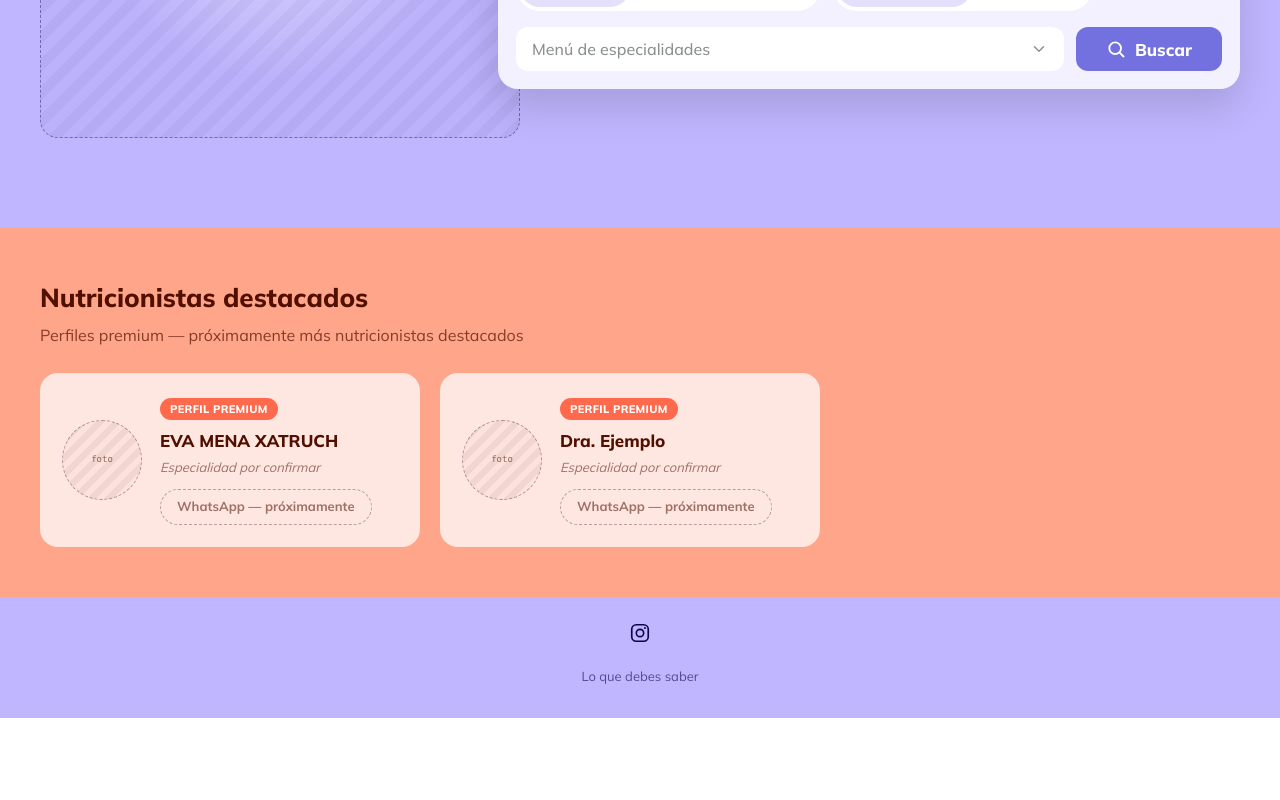
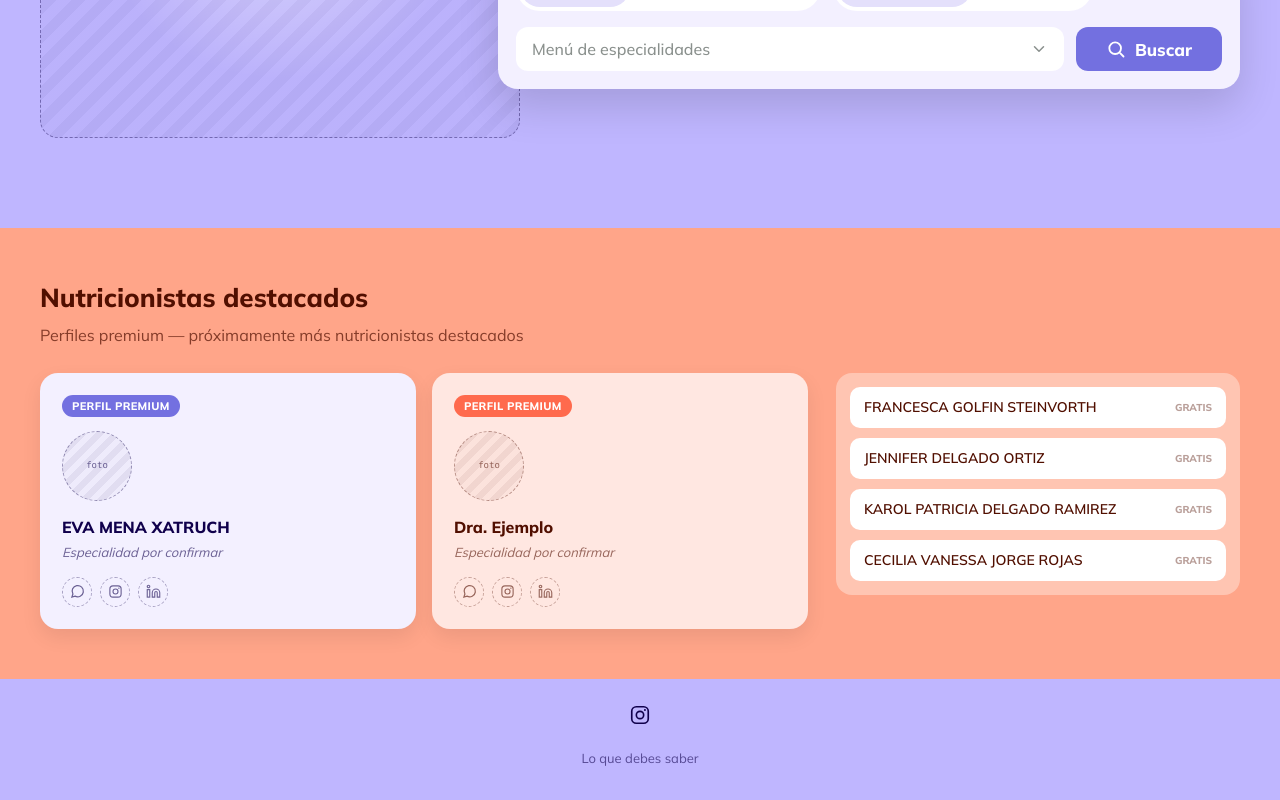
Before and after one commit to Cubujuqui/ncr-directory, a Next.js app: page / in a window 1280 px wide. Shown: the part 439-1239 px from the top of the page. Before the commit the page ends 1157 px from the top, so only its background shows below. Built offline with nearby package versions, Linux system fonts and the light colour scheme.

Commit message:
add tier-specific info to premium cards and contact rows

```diff
--- a/app/page.tsx
+++ b/app/page.tsx
@@ -1,11 +1,12 @@
 import { getEspecialidades } from '@/lib/nutricionistas';
 import SearchBar from '@/components/SearchBar';
 import Spotlight from '@/components/Spotlight';
-import { getPerfilesDestacados } from '@/lib/perfiles';
+import { getPerfilesDestacados, getFilasSecundarias } from '@/lib/perfiles';
 
 export default function Home() {
   const especialidades = getEspecialidades();
   const perfilesDestacados = getPerfilesDestacados();
+  const filasSecundarias = getFilasSecundarias();
 
   return (
     <div style={{ minHeight: '100vh', background: '#BFB6FF', fontFamily: "'Mulish', system-ui, sans-serif", color: '#10004C', overflow: 'hidden', position: 'relative' }}>
@@ -46,7 +47,7 @@ export default function Home() {
           </div>
         </div>
       </main>
-<Spotlight perfiles={perfilesDestacados} />
+<Spotlight perfiles={perfilesDestacados} filasSecundarias={filasSecundarias} />
       {/* FOOTER */}
       <footer style={{ maxWidth: '1400px', margin: '0 auto', padding: '16px 40px 32px', display: 'flex', flexDirection: 'column', alignItems: 'center', gap: '14px' }}>
         <div style={{ display: 'flex', alignItems: 'center', justifyContent: 'center', gap: '16px' }}>
--- a/components/Spotlight.tsx
+++ b/components/Spotlight.tsx
@@ -1,58 +1,100 @@
-import { PerfilCompleto } from '@/lib/perfiles';
+import { PerfilCompleto, FilaSecundaria } from '@/lib/perfiles';
 
-const CORAL = {
-  background: '#FFA589',
-  light: '#FFE7E1',
-  primary: '#FF6A4D',
-  dark: '#510F00',
-};
+const PALETAS = [
+  { background: '#BFB6FF', light: '#F3F0FF', primary: '#7370E0', dark: '#10004C' },
+  { background: '#FFA589', light: '#FFE7E1', primary: '#FF6A4D', dark: '#510F00' },
+  { background: '#AFE8E8', light: '#E8FCFB', primary: '#4ECECE', dark: '#003333' },
+  { background: '#FFBD66', light: '#FFEFD9', primary: '#EF8800', dark: '#5B2F00' },
+];
 
-function Avatar() {
+const SECTION_BG = '#FFA589';
+
+function Avatar({ dark }: { dark: string }) {
   return (
-    <div style={{ width: '80px', height: '80px', borderRadius: '50%', border: '1.5px dashed rgba(81,15,0,0.4)', display: 'flex', alignItems: 'center', justifyContent: 'center', backgroundImage: 'repeating-linear-gradient(135deg, rgba(81,15,0,0.08) 0 6px, rgba(81,15,0,0.02) 6px 12px)', flexShrink: 0 }}>
-      <span style={{ fontFamily: "ui-monospace, 'SF Mono', Menlo, monospace", fontSize: '9px', color: 'rgba(81,15,0,0.6)', textAlign: 'center' }}>foto</span>
+    <div style={{ width: '70px', height: '70px', borderRadius: '50%', border: `1.5px dashed ${dark}66`, display: 'flex', alignItems: 'center', justifyContent: 'center', backgroundImage: `repeating-linear-gradient(135deg, ${dark}14 0 6px, ${dark}05 6px 12px)`, flexShrink: 0 }}>
+      <span style={{ fontFamily: "ui-monospace, 'SF Mono', Menlo, monospace", fontSize: '9px', color: `${dark}99`, textAlign: 'center' }}>foto</span>
     </div>
   );
 }
 
-function SpotlightCard({ perfil }: { perfil: PerfilCompleto }) {
+function PremiumCard({ perfil, paleta }: { perfil: PerfilCompleto; paleta: typeof PALETAS[number] }) {
   const nombreCompleto = `${perfil.nombre} ${perfil.primerApellido} ${perfil.segundoApellido}`.trim();
 
   return (
-    <div style={{ background: CORAL.light, borderRadius: '18px', padding: '22px', display: 'flex', gap: '18px', alignItems: 'center', flex: '1 1 300px', maxWidth: '380px' }}>
-      <Avatar />
-      <div style={{ flex: 1, minWidth: 0 }}>
-        <span style={{ display: 'inline-block', background: CORAL.primary, color: '#ffffff', fontSize: '11px', fontWeight: 800, padding: '3px 10px', borderRadius: '999px', marginBottom: '8px', letterSpacing: '0.3px' }}>
+    <div style={{ background: paleta.light, borderRadius: '18px', padding: '22px', display: 'flex', flexDirection: 'column', alignItems: 'flex-start', boxShadow: '0 8px 20px rgba(0,0,0,0.08)', height: '100%', boxSizing: 'border-box' }}>
+      <span style={{ display: 'inline-block', background: paleta.primary, color: '#ffffff', fontSize: '11px', fontWeight: 800, padding: '3px 10px', borderRadius: '999px', marginBottom: '14px', letterSpacing: '0.3px' }}>
         PERFIL PREMIUM
       </span>
-        <p style={{ margin: 0, fontWeight: 800, fontSize: '17px', color: CORAL.dark }}>{nombreCompleto}</p>
-        <p style={{ margin: '4px 0 12px', fontSize: '13px', color: 'rgba(81,15,0,0.55)', fontStyle: 'italic' }}>
+      <Avatar dark={paleta.dark} />
+      <p style={{ margin: '14px 0 0', fontWeight: 800, fontSize: '16px', color: paleta.dark }}>{nombreCompleto}</p>
+      <p style={{ margin: '4px 0 14px', fontSize: '13px', color: `${paleta.dark}99`, fontStyle: 'italic' }}>
         {perfil.especialidad || 'Especialidad por confirmar'}
       </p>
-        <div style={{ display: 'inline-flex', alignItems: 'center', gap: '7px', border: '1.5px dashed rgba(81,15,0,0.35)', borderRadius: '999px', padding: '7px 16px', fontSize: '13px', fontWeight: 700, color: 'rgba(81,15,0,0.55)' }}>
-          WhatsApp — próximamente
+      <div style={{ display: 'flex', gap: '8px' }}>
+        <div title="WhatsApp — próximamente" style={{ width: '30px', height: '30px', borderRadius: '50%', border: `1.5px dashed ${paleta.dark}55`, display: 'flex', alignItems: 'center', justifyContent: 'center' }}>
+          <svg viewBox="0 0 24 24" width="15" height="15" fill="none" stroke={`${paleta.dark}99`} strokeWidth={2}><path d="M3 21l1.65-4.95A9 9 0 1 1 8.05 19.35L3 21z"></path></svg>
+        </div>
+        <div title="Instagram — próximamente" style={{ width: '30px', height: '30px', borderRadius: '50%', border: `1.5px dashed ${paleta.dark}55`, display: 'flex', alignItems: 'center', justifyContent: 'center' }}>
+          <svg viewBox="0 0 24 24" width="15" height="15" fill="none" stroke={`${paleta.dark}99`} strokeWidth={1.8}><rect x="3" y="3" width="18" height="18" rx="5"></rect><circle cx="12" cy="12" r="4"></circle><circle cx="17.4" cy="6.6" r="1.1" fill={`${paleta.dark}99`} stroke="none"></circle></svg>
+        </div>
+        <div title="LinkedIn — próximamente" style={{ width: '30px', height: '30px', borderRadius: '50%', border: `1.5px dashed ${paleta.dark}55`, display: 'flex', alignItems: 'center', justifyContent: 'center' }}>
+          <svg viewBox="0 0 24 24" width="15" height="15" fill="none" stroke={`${paleta.dark}99`} strokeWidth={1.8}><path d="M16 8a6 6 0 0 1 6 6v7h-4v-7a2 2 0 0 0-4 0v7h-4v-7a6 6 0 0 1 6-6z"></path><rect x="2" y="9" width="4" height="12"></rect><circle cx="4" cy="4" r="2"></circle></svg>
         </div>
       </div>
     </div>
   );
 }
 
-export default function Spotlight({ perfiles }: { perfiles: PerfilCompleto[] }) {
-  if (perfiles.length === 0) return null;
+function FilaSecundariaRow({ fila }: { fila: FilaSecundaria }) {
+  const nombreCompleto = `${fila.nombre} ${fila.primerApellido} ${fila.segundoApellido}`.trim();
+  return (
+    <div style={{ background: '#ffffff', borderRadius: '10px', padding: '10px 14px', display: 'flex', alignItems: 'center', justifyContent: 'space-between', gap: '10px' }}>
+      <span style={{ fontSize: '14px', fontWeight: 600, color: '#510F00', overflow: 'hidden', textOverflow: 'ellipsis', whiteSpace: 'nowrap' }}>
+        {nombreCompleto}
+      </span>
+      <span style={{ display: 'inline-flex', alignItems: 'center', gap: '6px', flexShrink: 0 }}>
+        {fila.tier === 'contact' && (
+          <svg viewBox="0 0 24 24" width="14" height="14" fill="none" stroke="#25D366" strokeWidth={2}><path d="M3 21l1.65-4.95A9 9 0 1 1 8.05 19.35L3 21z"></path></svg>
+        )}
+        <span style={{ fontSize: '10px', fontWeight: 800, color: fila.tier === 'contact' ? '#FF6A4D' : 'rgba(81,15,0,0.4)' }}>
+          {fila.tier === 'contact' ? 'CONTACTO' : 'GRATIS'}
+        </span>
+      </span>
+    </div>
+  );
+}
+
+export default function Spotlight({
+  perfiles,
+  filasSecundarias,
+}: {
+  perfiles: PerfilCompleto[];
+  filasSecundarias: FilaSecundaria[];
+}) {
+  if (perfiles.length === 0 && filasSecundarias.length === 0) return null;
 
   return (
-    <section style={{ background: CORAL.background, padding: '50px 40px' }}>
+    <section style={{ background: SECTION_BG, padding: '50px 40px' }}>
       <div style={{ maxWidth: '1400px', margin: '0 auto' }}>
-        <h2 style={{ margin: '0 0 6px', fontSize: '26px', fontWeight: 800, color: CORAL.dark, fontFamily: "'Mulish', system-ui, sans-serif" }}>
+        <h2 style={{ margin: '0 0 6px', fontSize: '26px', fontWeight: 800, color: '#510F00', fontFamily: "'Mulish', system-ui, sans-serif" }}>
           Nutricionistas destacados
         </h2>
         <p style={{ margin: '0 0 26px', color: 'rgba(81,15,0,0.7)', fontFamily: "'Mulish', system-ui, sans-serif" }}>
           Perfiles premium — próximamente más nutricionistas destacados
         </p>
-        <div style={{ display: 'flex', gap: '20px', flexWrap: 'wrap' }}>
+
+        <div style={{ display: 'flex', gap: '28px', alignItems: 'flex-start', flexWrap: 'wrap' }}>
+          <div style={{ display: 'grid', gridTemplateColumns: 'repeat(2, minmax(200px, 1fr))', gap: '16px', flex: '2 1 480px' }}>
             {perfiles.map((p, i) => (
-            <SpotlightCard key={i} perfil={p} />
+              <PremiumCard key={i} perfil={p} paleta={PALETAS[i % PALETAS.length]} />
             ))}
+          </div>
+
+          <div style={{ display: 'flex', flexDirection: 'column', gap: '10px', flex: '1 1 260px', background: 'rgba(255,255,255,0.35)', borderRadius: '16px', padding: '14px' }}>
+            {filasSecundarias.map((f, i) => (
+              <FilaSecundariaRow key={i} fila={f} />
+            ))}
+          </div>
         </div>
       </div>
     </section>
--- a/lib/perfiles-manual.ts
+++ b/lib/perfiles-manual.ts
@@ -6,6 +6,7 @@ export type PerfilManual = {
   especialidadManual?: string; // leave unset to show placeholder
   whatsapp?: string; // leave unset to show placeholder
   instagram?: string;
+  linkedin?: string;
   fotoUrl?: string; // leave unset to show placeholder
 };
 
--- a/lib/perfiles.ts
+++ b/lib/perfiles.ts
@@ -1,4 +1,4 @@
-import { getNutricionistas } from './nutricionistas';
+import { getNutricionistas, Nutricionista } from './nutricionistas';
 import { perfilesManual, PerfilManual } from './perfiles-manual';
 
 export type PerfilCompleto = {
@@ -8,20 +8,20 @@ export type PerfilCompleto = {
   especialidad: string | null;
   whatsapp: string | null;
   instagram: string | null;
+  linkedin: string | null;
   fotoUrl: string | null;
   tier: PerfilManual['tier'];
 };
 
-export function getPerfilesDestacados(): PerfilCompleto[] {
-  const csv = getNutricionistas();
+export type FilaSecundaria = {
+  nombre: string;
+  primerApellido: string;
+  segundoApellido: string;
+  tier: 'contact' | 'free';
+};
 
-  return perfilesManual
-    .filter((p) => p.tier === 'premium')
-    .map((manual) => {
-      const csvRow = manual.carne
-        ? csv.find((n) => n['Carné'].trim() === manual.carne)
-        : undefined;
-
+function mergePerfil(manual: PerfilManual, csv: Nutricionista[]): PerfilCompleto {
+  const csvRow = manual.carne ? csv.find((n) => n['Carné'].trim() === manual.carne) : undefined;
   return {
     nombre: csvRow ? csvRow.Nombre : manual.nombreManual || '',
     primerApellido: csvRow ? csvRow['Primer Apellido'] : manual.apellidoManual || '',
@@ -32,5 +32,50 @@ export function getPerfilesDestacados(): PerfilCompleto[] {
     fotoUrl: manual.fotoUrl || null,
     tier: manual.tier,
   };
+}
+
+export function getPerfilesDestacados(): PerfilCompleto[] {
+  const csv = getNutricionistas();
+  return perfilesManual.filter((p) => p.tier === 'premium').map((m) => mergePerfil(m, csv));
+}
+
+function getSegundoNivel(): FilaSecundaria[] {
+  const csv = getNutricionistas();
+  return perfilesManual
+    .filter((p) => p.tier === 'contact')
+    .map((m) => {
+      const perfil = mergePerfil(m, csv);
+      return { nombre: perfil.nombre, primerApellido: perfil.primerApellido, segundoApellido: perfil.segundoApellido, tier: 'contact' as const };
     });
 }
+
+function shuffle<T>(arr: T[]): T[] {
+  const copy = [...arr];
+  for (let i = copy.length - 1; i > 0; i--) {
+    const j = Math.floor(Math.random() * (i + 1));
+    [copy[i], copy[j]] = [copy[j], copy[i]];
+  }
+  return copy;
+}
+
+export function getFilasSecundarias(totalFilas = 4): FilaSecundaria[] {
+  const segundoNivel = getSegundoNivel();
+  const carnesExcluidos = new Set(perfilesManual.filter((p) => p.carne).map((p) => p.carne));
+  const csv = getNutricionistas();
+
+  const activosDisponibles = csv.filter(
+    (n) => n.Estado === 'Activo' && !carnesExcluidos.has(n['Carné'].trim())
+  );
+
+  const espaciosLibres = Math.max(totalFilas - segundoNivel.length, 0);
+  const muestraGratuita: FilaSecundaria[] = shuffle(activosDisponibles)
+    .slice(0, espaciosLibres)
+    .map((n) => ({
+      nombre: n.Nombre,
+      primerApellido: n['Primer Apellido'],
+      segundoApellido: n['Segundo Apellido'],
+      tier: 'free' as const,
+    }));
+
+  return shuffle([...segundoNivel, ...muestraGratuita]);
+}
```
Lines whose indentation alone changed are shown as unchanged.
